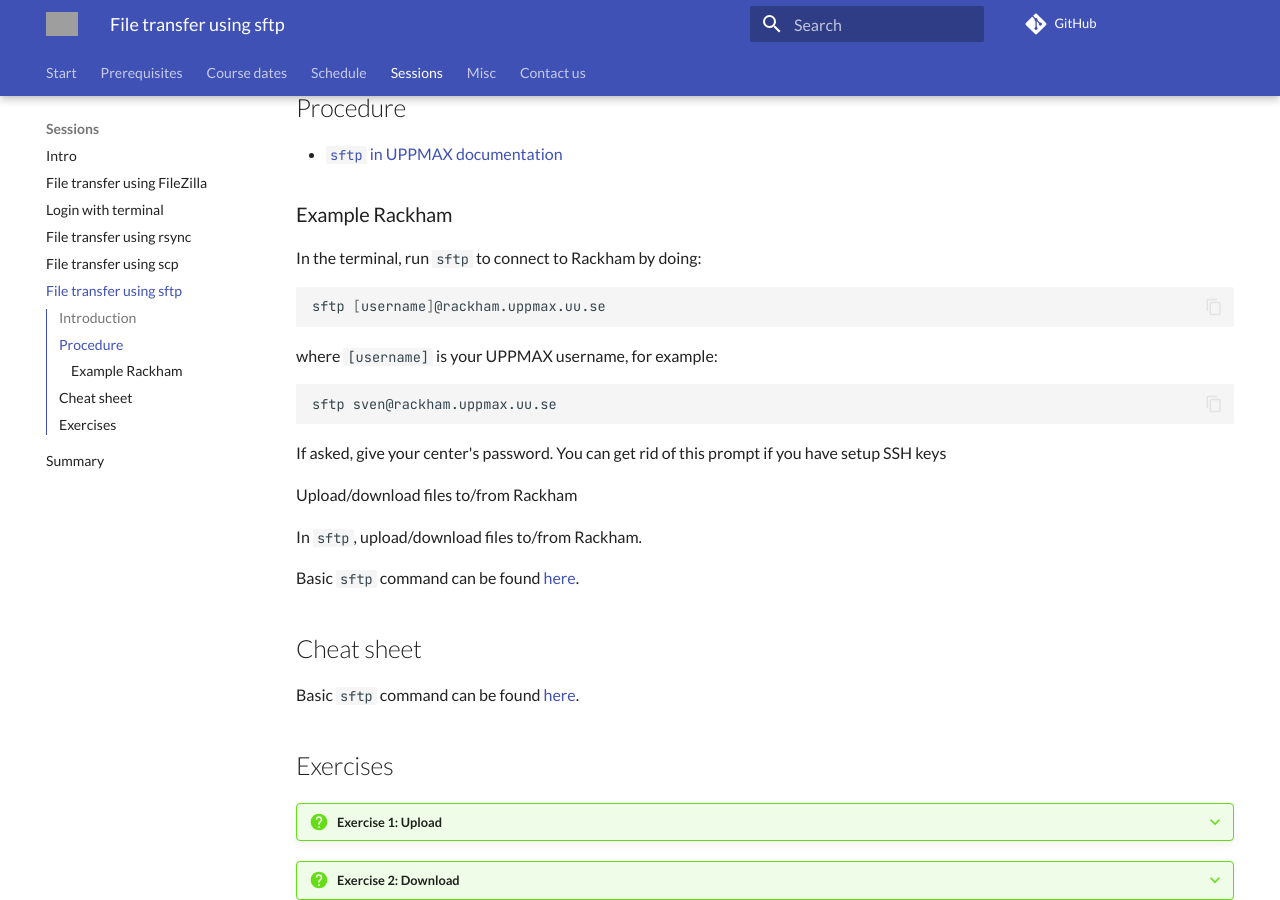
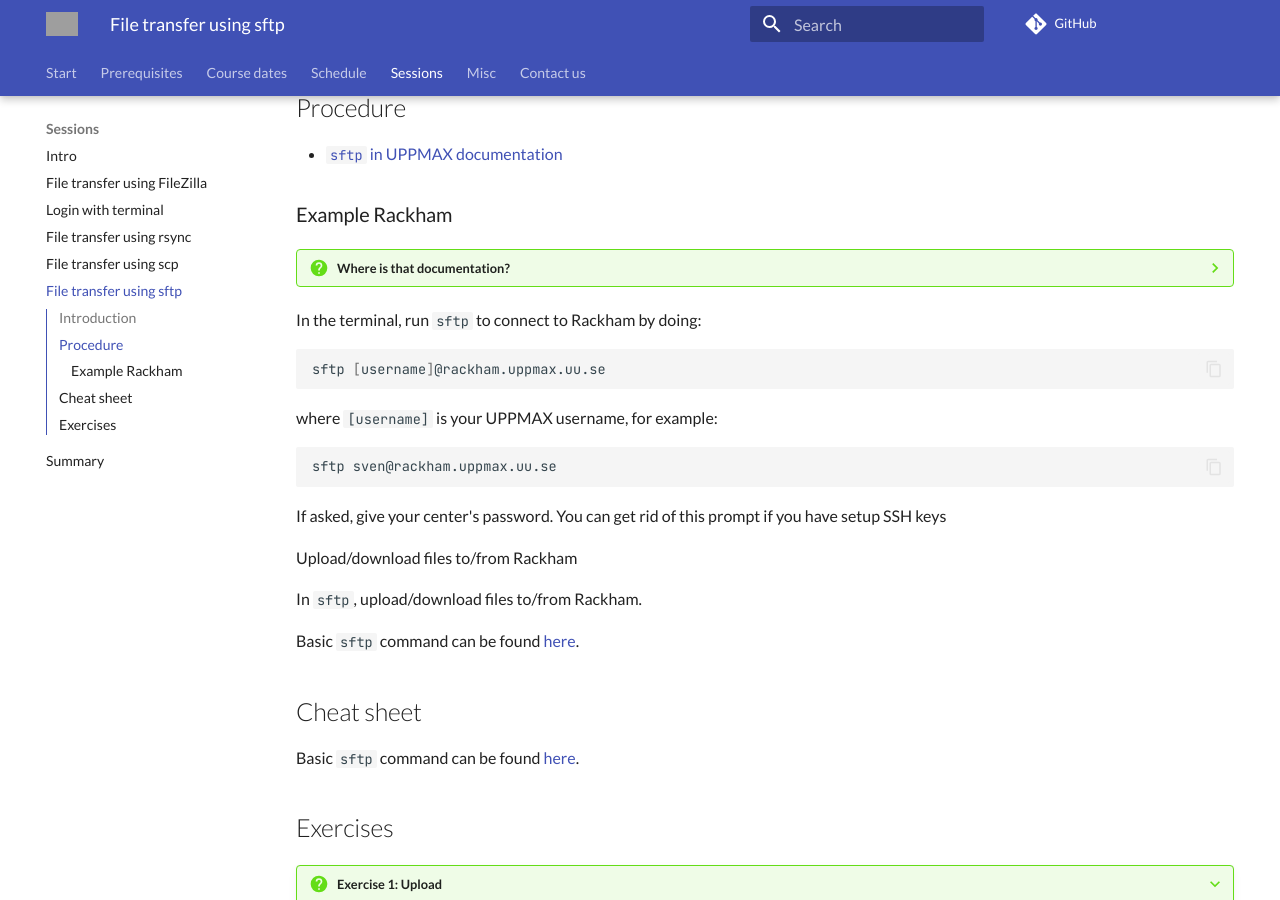
Before and after one commit to UPPMAX/naiss_file_transfer_course, an MkDocs documentation site: the page built from docs/sessions/sftp/README.md, in a window 1280 px wide and 900 px high, scrolled down 906 px. Built offline with MkDocs 1.6.1 and Material for MkDocs 9.7.7, drawn with Linux system fonts in a browser that asks for light colours; comment, search, counter and statistics services are not loaded; some of the changed lines change nothing that is shown; grey boxes are pictures that could not be loaded.

Commit message:
README.md where is that doc?

````diff
--- a/docs/sessions/sftp/README.md
+++ b/docs/sessions/sftp/README.md
@@ -56,6 +56,22 @@
 
 ### Example Rackham
 
+???- question "Where is that documentation?"
+
+    <!-- markdownlint-disable MD013 --><!-- Tables cannot be split up over lines, hence will break 80 characters per line -->
+
+    HPC Cluster|Link to documentation
+    -----------|------------
+    Alvis      |**FIX** None. Closest is [here](https://www.c3se.chalmers.se/documentation/for_users/filesystem/#copying-files-into-and-out-of-the-system). Use [this documentation](https://docs.uppmax.uu.se/naiss/alvis_file_transfer_using_filezilla/) instead
+    Berzelius  |**FIX** [here](https://www.nsc.liu.se/support/2fa/clients/windows/filezilla/)
+    Bianca     |**FIX** [here](https://docs.uppmax.uu.se/software/bianca_file_transfer_using_filezilla/)
+    COSMOS     |**FIX** None. Closest is [here](https://lunarc-documentation.readthedocs.io/en/latest/guides/data_transfer/io_winscp/). Use [this documentation](https://docs.uppmax.uu.se/naiss/cosmos_file_transfer_using_filezilla/) instead
+    Dardel     |**FIX** None. Closest is [here](https://support.pdc.kth.se/doc/support/), under 'Data management -> File transfer'. Use [this documentation](https://docs.uppmax.uu.se/naiss/dardel_file_transfer_using_filezilla/) instead
+    Kebnekaise |**FIX** [here (Linux and Mac)](https://www.hpc2n.umu.se/documentation/guides/linux-connection) and [here (Windows)](https://www.hpc2n.umu.se/documentation/guides/windows-connection)
+    LUMI       |To do
+    Rackham    |**FIX** [here](https://docs.uppmax.uu.se/software/rackham_file_transfer_using_filezilla)
+    Tetralith  |**FIX** [here](https://www.nsc.liu.se/support/2fa/clients/windows/filezilla/)
+    Vera       |**FIX** None. Closest is [here](https://www.c3se.chalmers.se/documentation/for_users/filesystem/#copying-files-into-and-out-of-the-system).
 In the terminal, run `sftp` to connect to Rackham by doing:
 
 ```bash
````
